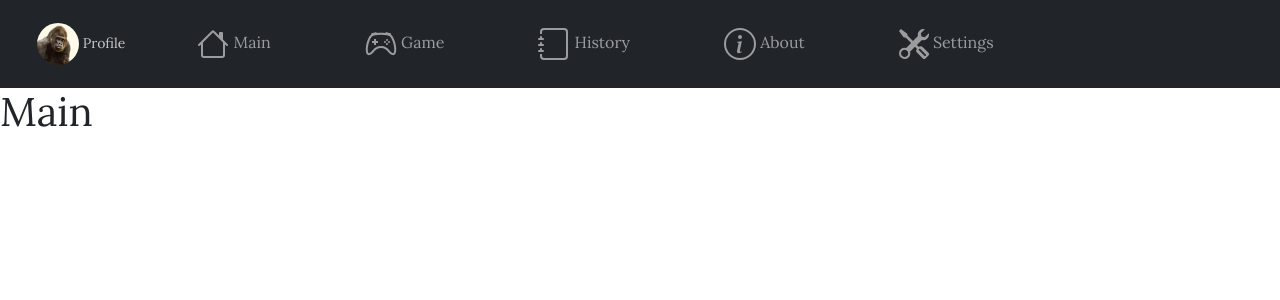
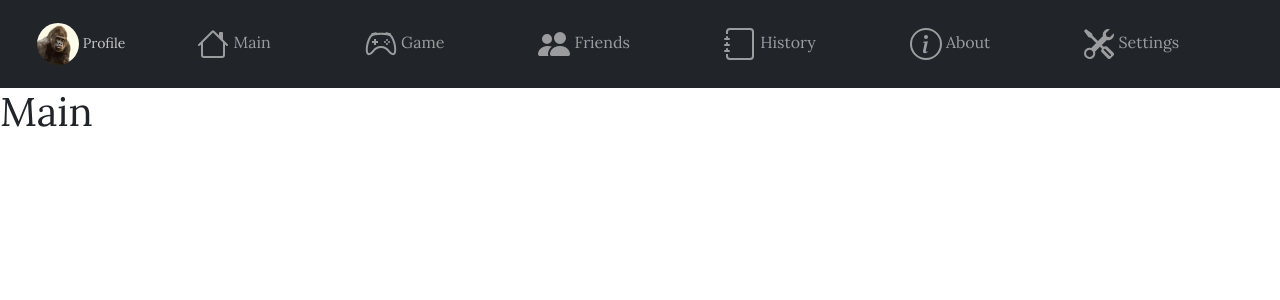
Before and after one commit to pandaero/42_transcendence, a Django app: page / in a window 1280 px wide. Shown: the top 300 px of the page. Run offline with Django 3.2, Linux system fonts and the light colour scheme.

Commit message:
added friends to header and made it work with current structure

```diff
--- a/web/django/backend/auth_app/urls.py
+++ b/web/django/backend/auth_app/urls.py
@@ -12,8 +12,10 @@ urlpatterns = [
 	path('login/login.html', views.login_view, name='login_view'),
 	path('login_view', views.login_view, name='login_view_form'),
 	path('logout', auth_views.LogoutView.as_view(), name='logout'),
-	path('friends', views.friends_view, name='friends'),
-	path('settings', views.settings_view, name='settings'),
+	path('friends', views.header_view, name='friends'),
+	path("friends/friends.html", views.friends_view, name="friends_view"),
+	path('settings', views.header_view),
+	path('settings/settings.html', views.settings_view, name='settings'),
 	path('send_friend_request/<int:user_id>', views.send_friend_request_view, name='send_friend_request'),
 	path('accept_friend_request/<int:friend_request_id>', views.accept_friend_request_view, name='accept_friend_request'),
 	path('decline_friend_request/<int:friend_request_id>', views.decline_friend_request_view, name='decline_friend_request'),
--- a/web/django/backend/auth_app/views.py
+++ b/web/django/backend/auth_app/views.py
@@ -20,12 +20,6 @@
 	return render(request,'header.html')
 
 
-def friends_view(request):
-	if request.method == 'GET':
-		friend_requests = FriendRequest.objects.filter(receiver=request.user)
-		exclude_users = friend_requests.values_list('sender', flat=True)
-		users = AppUser.objects.exclude(user_id__in=exclude_users)
-		return render (request, 'friends.html', {'users': users, 'friend_requests' : friend_requests})
 
 def game(request):
 	return render(request,'tmpGame.html')
@@ -136,6 +130,12 @@
 
 		return JsonResponse({'status':'success', 'message':'Settings updated successfully.'})
 
+def friends_view(request):
+	if request.method == 'GET':
+		friend_requests = FriendRequest.objects.filter(receiver=request.user)
+		exclude_users = friend_requests.values_list('sender', flat=True)
+		users = AppUser.objects.exclude(user_id__in=exclude_users)
+		return render (request, 'friends.html', {'users': users, 'friend_requests' : friend_requests})
 
 def send_friend_request_view(request, user_id):
 	if request.method == 'POST':
@@ -143,6 +143,8 @@
 		print(request.user, file=sys.stderr)
 		to_user = AppUser.objects.get(user_id=user_id)
 		print(to_user, file=sys.stderr)
+		print(f"user_id: {user_id}", file=sys.stderr)
+
 		friend_requests, created = FriendRequest.objects.get_or_create(sender=from_user, receiver=to_user)
 		if created:
 			return JsonResponse({'status':'success', 'message':'Friend request sent successfully.'})
--- a/web/django/backend/static/js/app.js
+++ b/web/django/backend/static/js/app.js
@@ -87,20 +87,31 @@ async function handleRouting() {
 		case '/settings':
 			showPage(`${page.slice(1)}/${page.slice(1)}.html`);
 			break;
+		case '/friends':
+			if (user.authenticated){
+				jsFile='./friend_request.js';
+				showPage(`${page.slice(1)}/${page.slice(1)}.html`);
+			}
+			else{
+				changeURL('/login', 'Login Page', {main : true});
+				showPage('/login');
+				break;
+			}
+			break;
 		case '/register':
 			jsFile = './register.js';
 			showPage(`${page.slice(1)}/${page.slice(1)}.html`);
 			break;
 		case '/login':
-			// console.log(`${page.slice(1)} page`);
+		// console.log(`${page.slice(1)} page`);
 			if (user.authenticated){
 				changeURL('/', 'Main Page', {main : true});
-				showPage('main.html')
+				showPage('main.html');
 				break;
-			}
-			jsFile = './login.js';
-			showPage(`${page.slice(1)}/${page.slice(1)}.html`);
-			break;
+				}
+				jsFile = './login.js';
+				showPage(`${page.slice(1)}/${page.slice(1)}.html`);
+				break;
 		default:
 			console.log('Page not found');
 			console.log(window.location.pathname);
@@ -111,7 +122,6 @@ async function handleRouting() {
 async function currentJS() {
 	let page = window.location.pathname;
 	const user = await fetchUserData();
-	console.log("here");
 	switch (page) {
 		case '/':
 			showPage('main.html');
@@ -127,6 +137,9 @@ async function currentJS() {
 			break;
 		case '/settings':
 			break;
+		case '/friends':
+			unloadEvents('./friend_request.js');
+			break;
 		case '/register':
 			unloadEvents('./register.js');
 			break;
@@ -140,8 +153,8 @@ async function currentJS() {
 }
 
 
-function showPage(path) {
-	return fetch(path)
+async function showPage(path) {
+	return await fetch(path)
 		.then(response => response.text())
 		.then(data => {
 			document.getElementById('content').innerHTML = data;
--- a/web/django/backend/static/templates/header.html
+++ b/web/django/backend/static/templates/header.html
@@ -48,6 +48,14 @@
 							</svg>     Game</a>
 						</button>
 					</li>
+					<li class="nav-item d-grid mx-3">
+						<button type="button" class="btn btn-dark ">
+							<a onclick="changeURL('/friends', 'Friends Page', { friends: true });" class="nav-link"><svg xmlns="http://www.w3.org/2000/svg" width="32" height="32" fill="currentColor" class="bi bi-people-fill" viewBox="0 0 16 16">
+								<path d="M7 14s-1 0-1-1 1-4 5-4 5 3 5 4-1 1-1 1zm4-6a3 3 0 1 0 0-6 3 3 0 0 0 0 6m-5.784 6A2.24 2.24 0 0 1 5 13c0-1.355.68-2.75 1.936-3.72A6.3 6.3 0 0 0 5 9c-4 0-5 3-5 4s1 1 1 1zM4.5 8a2.5 2.5 0 1 0 0-5 2.5 2.5 0 0 0 0 5"/>
+							  </svg>
+							</svg> Friends</a>
+						</button>
+					</li>
 
 					<li class="nav-item d-grid mx-3">
 						<button type="button" class="btn btn-dark">
```
Also changed, not shown: web/django/backend/static/js/friend_request.js (+11 -4 lines), web/django/backend/static/templates/friends.html (+4 -3 lines).
